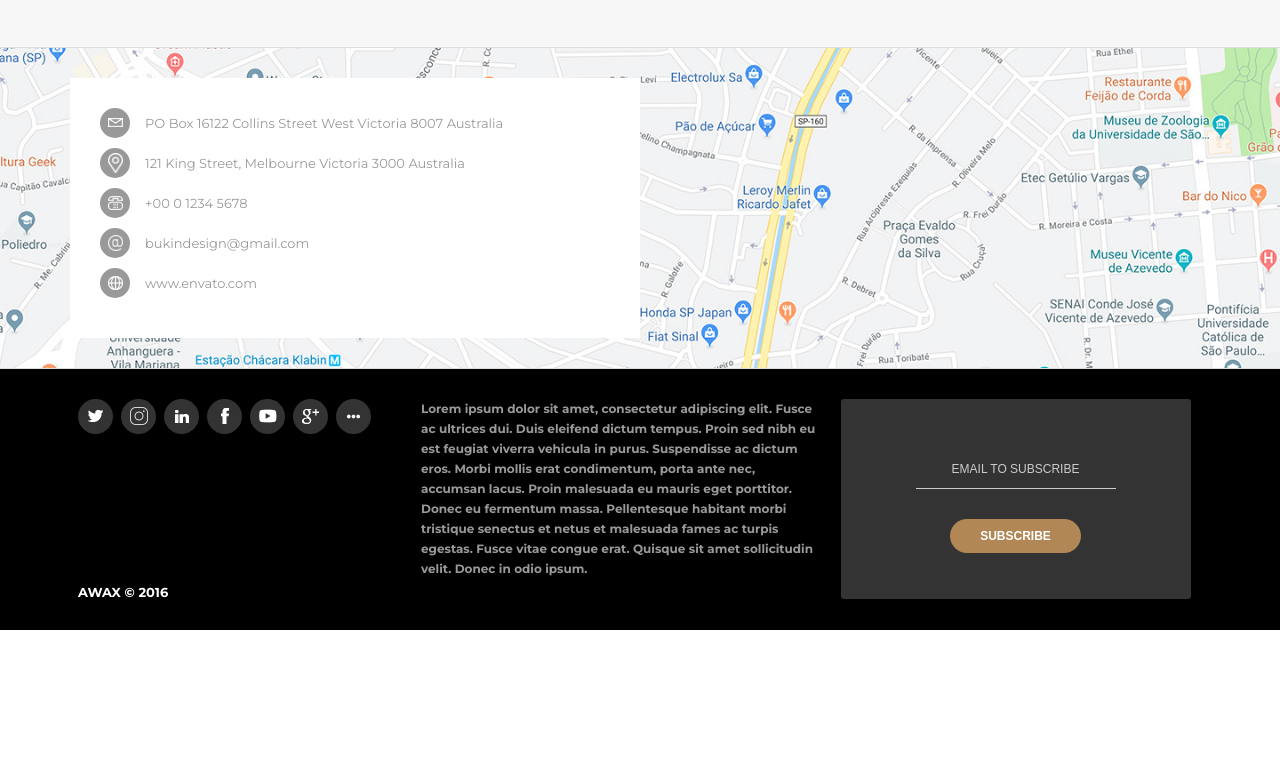
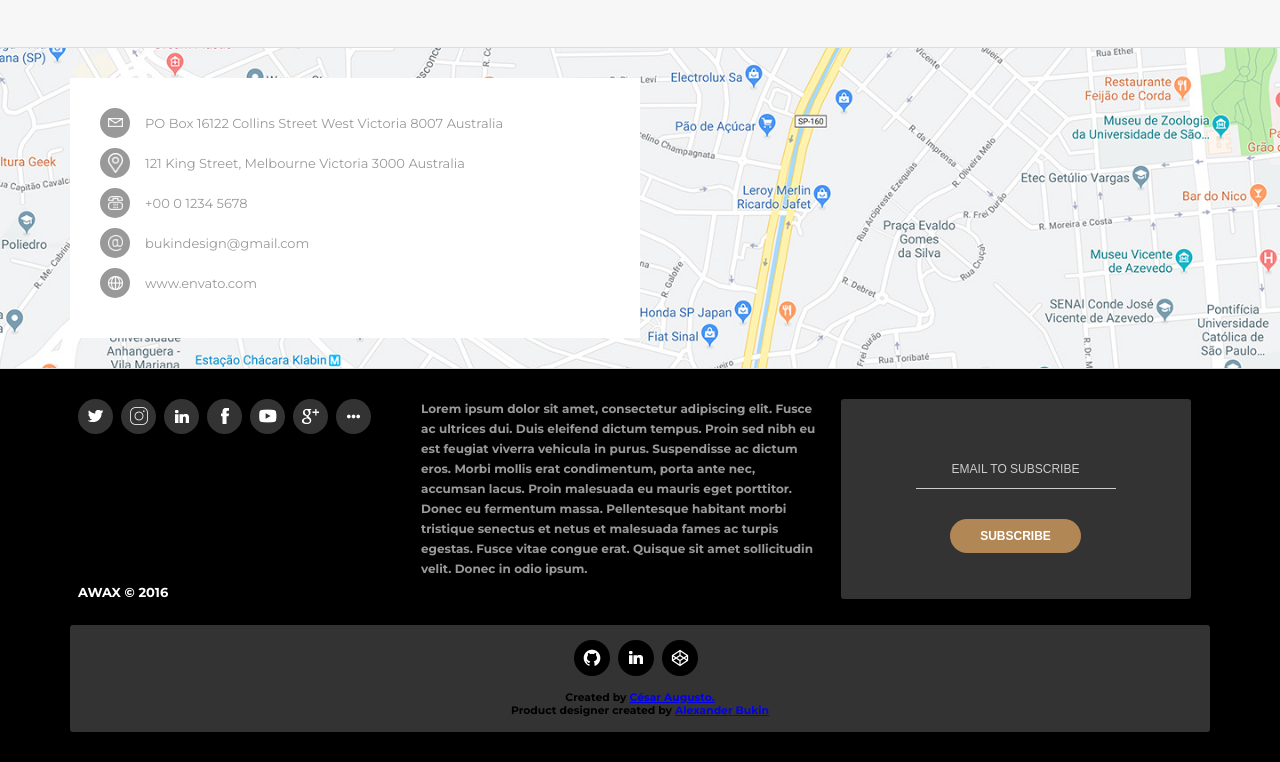
Before and after one commit to Cesaz/Awax---Website, a plain HTML site: page home.html in a window 1280 px wide. Shown: the part 5945-6707 px from the top of the page. Before the commit the page ends 6575 px from the top, so only its background shows below. Drawn offline with Linux system fonts and the light colour scheme.

Commit message:
Foi modificado o HTML e CSS. HTML: Foi adicionado a DIV CLASS FOOTER_CREATOR [LINHAS 671 ATÉ 688]. CSS: Foi adicionado o comando FOCUS aos input do FOOTER e CONTACT US [LINHAS 851 E 1011]. CSS: Foi adicionado as estilizações do FOOTER_CREATOR [LINHAS 1022 ATÉ 1064].

```diff
--- a/assets/css/home-styles.css
+++ b/assets/css/home-styles.css
@@ -847,7 +847,8 @@ header {
             margin-top:10px;
         }
 
-        .section_contact_us input[type=text]:hover, .section_contact_us input[type=email]:hover, .section_contact_us textarea:hover {
+        .section_contact_us input[type=text]:hover, .section_contact_us input[type=email]:hover, .section_contact_us textarea:hover,
+        .section_contact_us input[type=text]:focus, .section_contact_us input[type=email]:focus, .section_contact_us textarea:focus {
             border-bottom: 1px solid #B28756;
         }
 
@@ -998,12 +999,17 @@ header {
         outline:0;
         margin: auto;
         text-align: center;
+        color: #FFFFFF;
     }
 
     .footer_subscribe input::placeholder {
         color: #CCC;
         padding: 15px;
         font-size: 12px;
+    }
+
+    .footer_subscribe input[type=email]:hover, .footer_subscribe input[type=email]:focus {
+        border-bottom: 1px solid #B28756;
     }
 
     .footer_subscribe input[type=submit] {
@@ -1011,6 +1017,50 @@ header {
         display: flex;
         margin: auto;
         margin-top: 30px;
+    }
+
+    .footer_creator {
+        background-color: #333;
+        max-width: 1140px;
+        margin: auto;
+        margin-top: 25px;
+        padding-top: 15px;
+        padding-bottom: 15px;
+        border-radius: 3px;
+    }
+
+    .footer_creator_social_media {
+        display: flex;
+        justify-content: center;
+        align-items: center;
+    }
+
+    .footer_creator_social_media div {
+        display: flex;
+        justify-content: center;
+        align-items: center;
+        background-color: #000000;
+        margin-right: 8px;
+        width: 35px;
+        height: 35px;
+        border-radius: 35px;
+        padding: 18px;
+        cursor: pointer;
+    }
+
+    .footer_creator_social_media div:hover {
+        background-color: #B28756;
+    }
+
+    .footer_creator_social_media img {
+        display: flex;
+    }
+
+    .footer_creator_descrip {
+        text-align: center;
+        margin-top: 15px;
+        font-size: 13px;
+        font-weight: 600;
     }
 /*FOOTER*/
 
--- a/home.html
+++ b/home.html
@@ -668,7 +668,27 @@
                     </div>
                 </div>
             </div>
+            <div class="footer_creator">
+                <div class="footer_creator_social_media">
+                    <div>
+                        <a href="" target="_blank"><img src="assets/images/github.png" alt=""></a>
+                    </div>
+                    <div>
+                        <a href="" target="_blank"><img src="assets/images/linkedin.png" alt=""></a>
+                    </div>
+                    <div>
+                        <a href="" target="_blank"><img src="assets/images/codepen.png" alt=""></a>
+                    </div>
+                </div>
+                <div class="footer_creator_descrip">
+                    <h5>Created by <a href="https://www.instagram.com/_cesaz/">César Augusto.</a></h5>
+                    <h5>Product designer created by <a href="https://www.behance.net/gallery/58301549/Free-Landing-Page">Alexander Bukin</a></h5>
+                </div>
+            </div>
+
         </footer>
+
+
 
 
 
```
Also changed, not shown: assets/images/codepen.png (added), assets/images/github.png (added).
